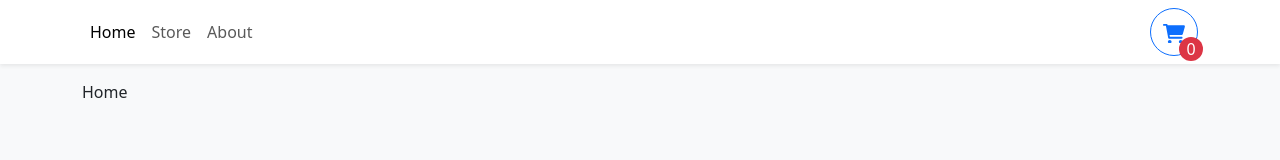
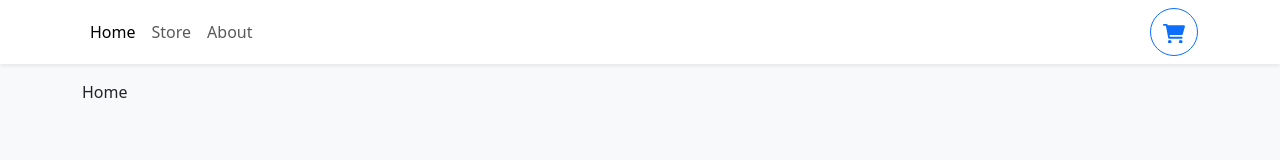
Before and after one commit to RomaSamkov/shop-cart, a React (Vite) app: page / in a window 1280 px wide. Shown: the top 160 px of the page. Built offline with nearby package versions, Linux system fonts and the light colour scheme.

Commit message:
Update Navbar.tsx

```diff
--- a/src/components/Navbar.tsx
+++ b/src/components/Navbar.tsx
@@ -33,6 +33,7 @@ export function Navbar() {
             <path d="M96 0C107.5 0 117.4 8.19 119.6 19.51L121.1 32H541.8C562.1 32 578.3 52.25 572.6 72.66L518.6 264.7C514.7 278.5 502.1 288 487.8 288H170.7L179.9 336H488C501.3 336 512 346.7 512 360C512 373.3 501.3 384 488 384H159.1C148.5 384 138.6 375.8 136.4 364.5L76.14 48H24C10.75 48 0 37.25 0 24C0 10.75 10.75 0 24 0H96zM128 464C128 437.5 149.5 416 176 416C202.5 416 224 437.5 224 464C224 490.5 202.5 512 176 512C149.5 512 128 490.5 128 464zM512 464C512 490.5 490.5 512 464 512C437.5 512 416 490.5 416 464C416 437.5 437.5 416 464 416C490.5 416 512 437.5 512 464z" />
           </svg>
 
+          {cartQuantity > 0 && (
             <div
               className="rounded-circle bg-danger d-flex justify-content-center align-items-center"
               style={{
@@ -47,6 +48,7 @@ export function Navbar() {
             >
               {cartQuantity}
             </div>
+          )}
         </Button>
       </Container>
     </NavbarBs>
```
Lines whose indentation alone changed are shown as unchanged.
